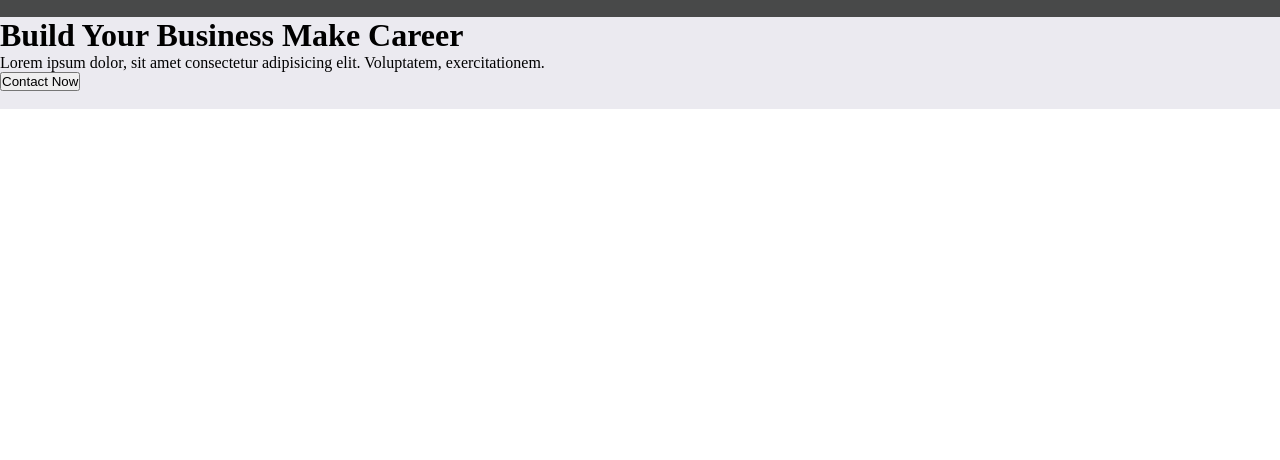
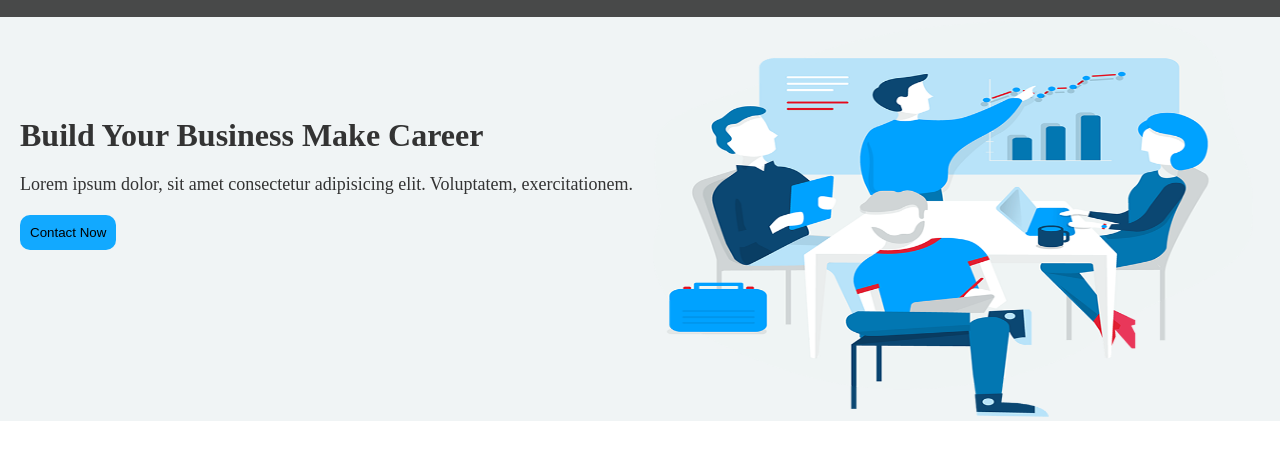
Before and after one commit to rasell416/second_project, a plain HTML site: page index.html in a window 1280 px wide. Shown: the part 68-528 px from the top of the page. Drawn offline with Linux system fonts and the light colour scheme.

Commit message:
template project added

```diff
--- a/index.html
+++ b/index.html
@@ -32,7 +32,7 @@
                 <button>Contact Now</button>
             </div>
             <div class="item2">
-                <img src="" alt="">
+                <img src="./image/slider1.png" alt="">
             </div>
         </div>
     </div>
--- a/style.css
+++ b/style.css
@@ -49,20 +49,44 @@ header nav ul li a.sign-up{
     background-color:aqua;
     border-radius:10px;
 }
+
 /* first-section start */
+
 .first-section{
-    background-color:#ebeaf0;
+
+
 }
-.first-section.container{
+.first-section, .container{
     display: flex;
     justify-content: space-between;
+    background-color:#f0f4f5 ;
 }
-.first-section.container.item1{
+.first-section.container,.item1{
+    margin: 100px 20px ;
 
 }
-.first-section.container.item1 h1{
+.first-section.container,.item1 h1{
+  color: #333333;
+}
+.first-section.container,.item1 p{
+    color: #333333;
+    font-size: large;
+  margin-top: 20px;
 
 }
-.first-section.container.item1 button{
+.first-section.container,.item1 button{
+    padding: 10px;
+   border-radius: 10px;
+   background-color: #12a9ff;
+   border-style: none;
+  margin-top: 20px;
+
 
 }
+.first-section.container,item2{
+
+}
+.first-section.container,.item2 img{
+  width: 600px;
+  height: 400px;
+}
```
